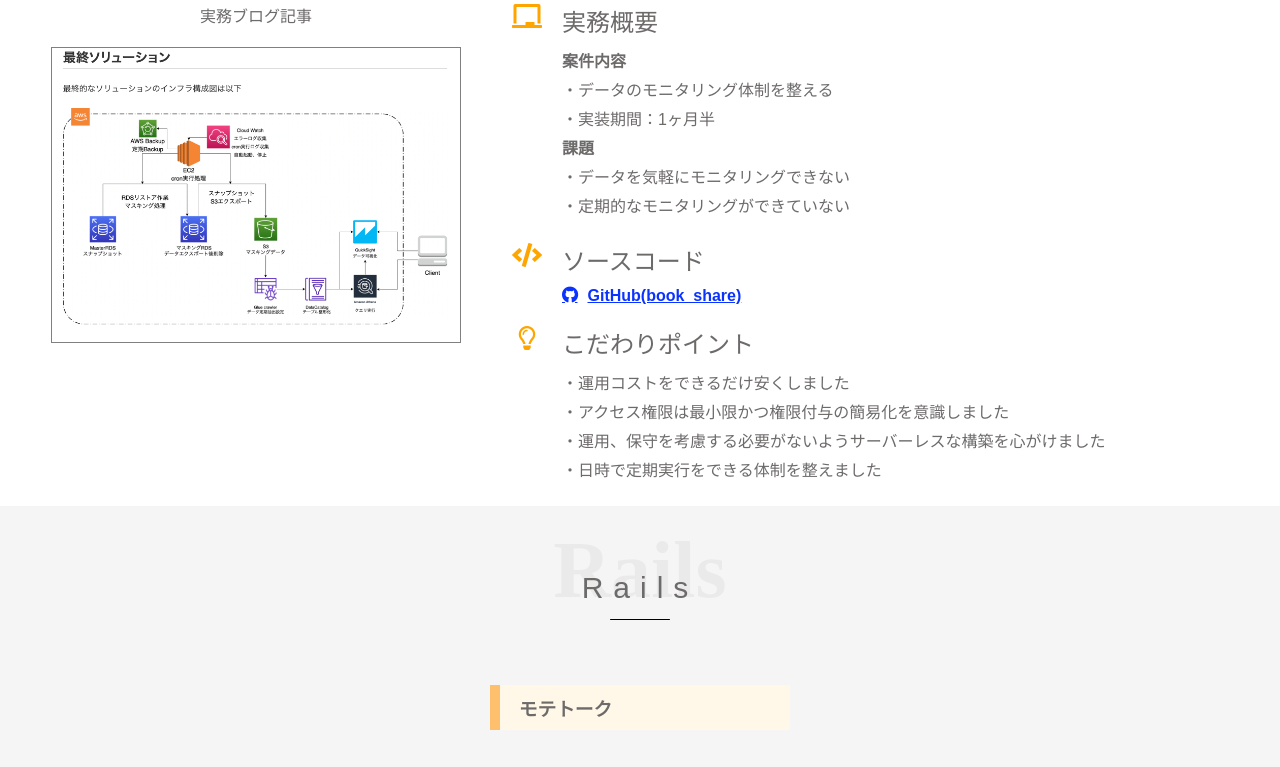
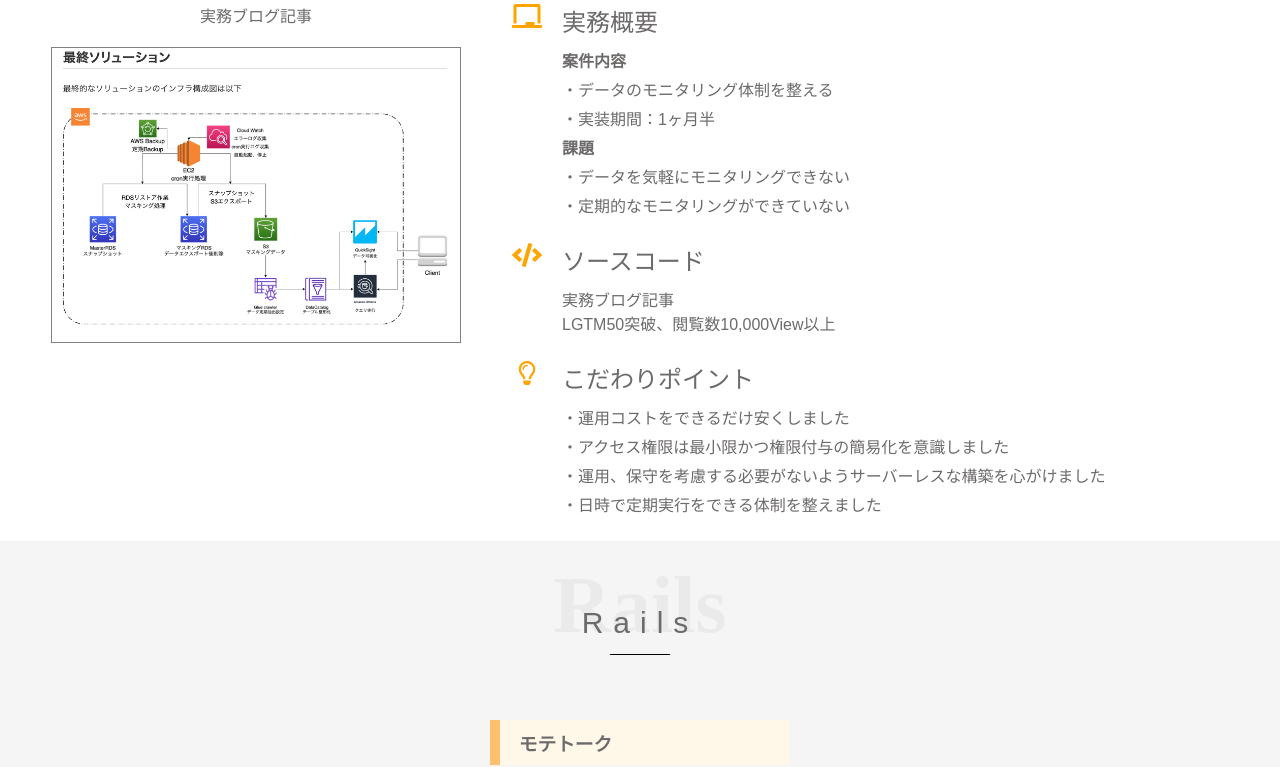
Before and after one commit to yutatanomoki/self-production, a plain HTML site: page index.html in a window 1280 px wide. Shown: the part 2504-3271 px from the top of the page. Drawn offline with nearby package versions, Linux system fonts and the light colour scheme; files that its build step writes are made by us from their sources; a script that the page names is missing.

Commit message:
Update index.html

```diff
--- a/index.html
+++ b/index.html
@@ -212,7 +212,8 @@
             </div>
             <div class="info">
               <h4 class="top_info">ソースコード</h4>
-              <a href="https://github.com/risottoupdate/book_share" class="github blue-link" target="_blank">GitHub(book_share)</a>
+              <a href="https://qiita.com/mokio/items/e19f90b126a1027cfec0" target="_blank">実務ブログ記事</a>
+              <li>LGTM50突破、閲覧数10,000View以上</li>
             </div>
           </section>
           <section class="flex">
```
